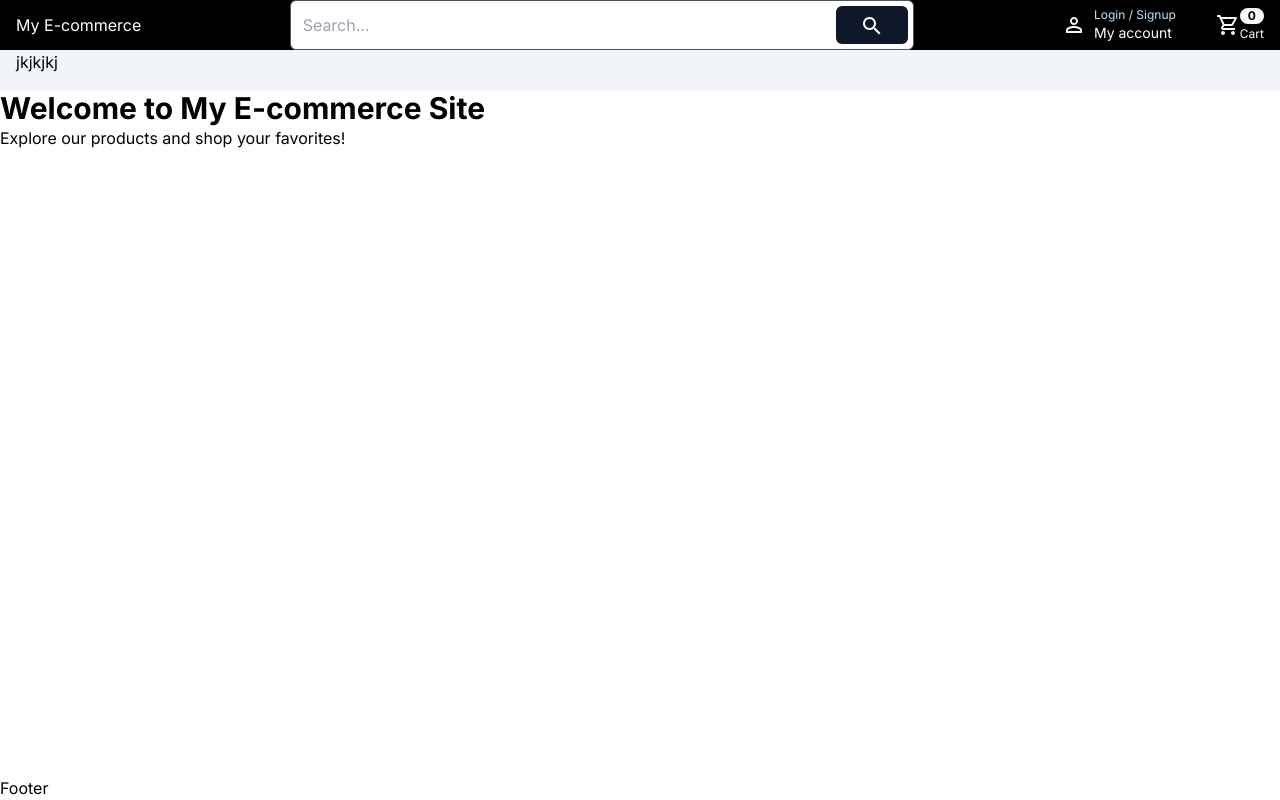
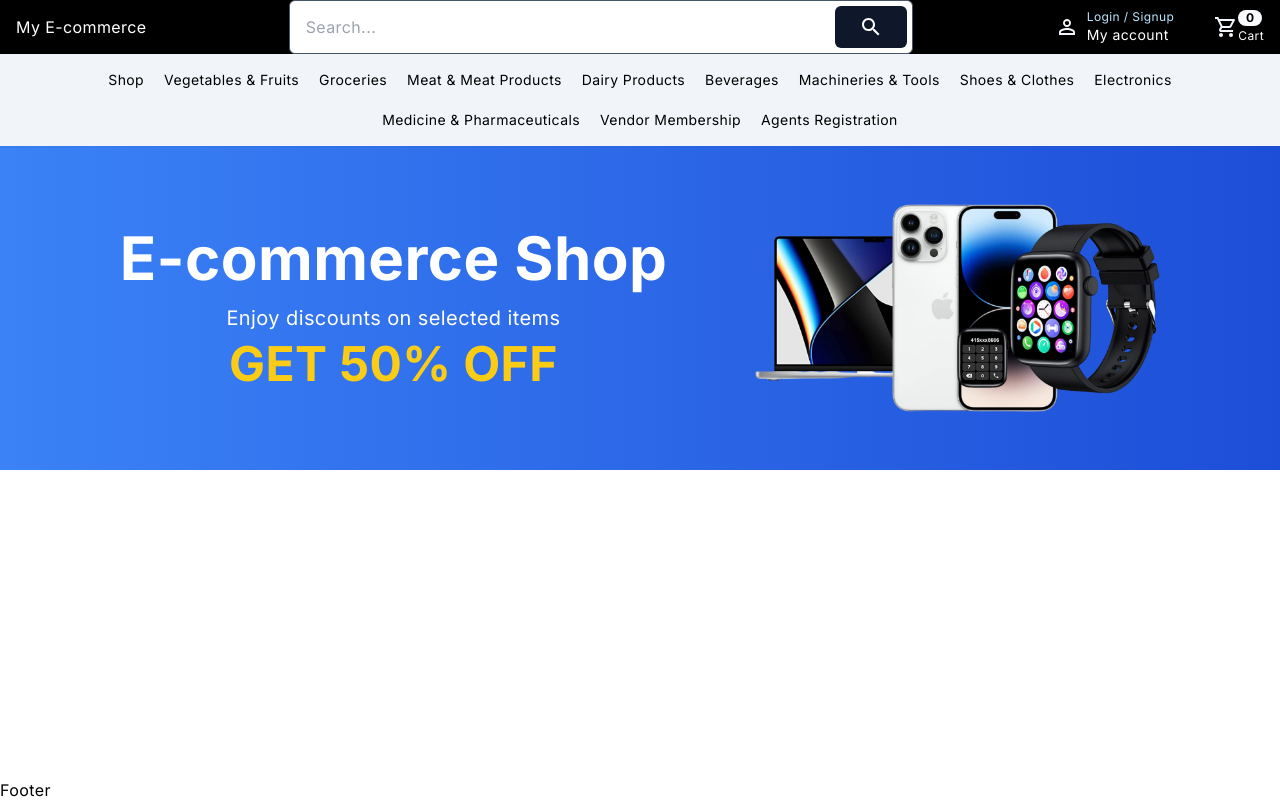
Before and after one commit to eangle9/E-commerce-frontend, a Next.js app: page / in a window 1280 px wide. Built offline with nearby package versions, Linux system fonts and the light colour scheme.

Commit message:
implemented bottom navbar and banner image

```diff
--- /dev/null
+++ b/app/components/HomeBanner.tsx
@@ -0,0 +1,29 @@
+import Image from "next/image";
+
+const HomeBanner: React.FC = () => {
+  return (
+    <div className="bg-gradient-to-r from-blue-500 to-blue-700 mb-8">
+      <div className="flex flex-col md:flex-row items-center justify-evenly px-8 py-12">
+        <div className="flex flex-col mb-8 md:mb-0 text-center">
+          <h1 className="text-4xl md:text-6xl mb-4 text-white font-bold">
+            <span className="whitespace-nowrap">E-commerce</span> Shop
+          </h1>
+          <p className="text-lg md:text-xl text-white mb-2">
+            Enjoy discounts on selected items
+          </p>
+          <p className="text-2xl md:text-5xl text-yellow-400 font-bold">GET 50% OFF</p>
+        </div>
+        <div className="w-1/3 relative aspect-video">
+          <Image
+            src="/images/banner-image.png"
+            alt="banner-image"
+            fill
+            className="object-contain"
+          />
+        </div>
+      </div>
+    </div>
+  );
+};
+
+export default HomeBanner;
--- a/app/components/nav/Navbar.tsx
+++ b/app/components/nav/Navbar.tsx
@@ -4,26 +4,53 @@
 import ShoppingCartOutlinedIcon from "@mui/icons-material/ShoppingCartOutlined";
 import SearchOutlinedIcon from "@mui/icons-material/SearchOutlined";
 import PersonOutlineOutlinedIcon from "@mui/icons-material/PersonOutlineOutlined";
+import MenuOutlinedIcon from "@mui/icons-material/MenuOutlined";
+import CloseOutlinedIcon from "@mui/icons-material/CloseOutlined";
 import Container from "../Container";
+import { useEffect, useState } from "react";
+// import { MenuIcon, XIcon } from '@heroicons/react@v1/outline';
 
 const Navbar: React.FC = () => {
+  const [isOpen, setIsOpen] = useState<boolean>(false);
+  const toggleMenu = () => {
+    setIsOpen(!isOpen);
+  };
+
+  const handleResize = () => {
+    if (window.innerWidth >= 1024) {
+      // 1024px corresponds to Tailwind's `lg` breakpoint
+      setIsOpen(false);
+    }
+  };
+
+  useEffect(() => {
+    window.addEventListener("resize", handleResize);
+    handleResize(); // Initial check
+
+    return () => {
+      window.removeEventListener("resize", handleResize);
+    };
+  }, []);
+
+  console.log("isOpen", isOpen);
+
   return (
-    <header className="sticky top-0 w-full z-30 shadow-sm">
+    <div className="sticky top-0 w-full z-30 shadow-sm">
       <nav className="bg-black">
         <Container>
-          <div className="flex justify-between items-center text-white">
+          <div className="flex flex-col-reverse gap-2 flex-grow md:flex-row md:justify-between md:items-center text-white">
             <Link href="/" className="hidden lg:block">
               My E-commerce
             </Link>
-            <div className="w-1/2 flex relative">
+            <div className="w-full mb-2.5 md:mb-0 md:w-1/2 flex relative">
               <input type="text" placeholder="Search..." className="w-full" />
               <button className="searchbtn">
                 <SearchOutlinedIcon />
               </button>
             </div>
-            <div className="flex items-center gap-10">
+            <div className="flex justify-evenly mt-2.5 md:mt-0 items-center md:gap-10">
               <Link href="/account" className="flex items-center gap-2">
-                <PersonOutlineOutlinedIcon className="size-8 text-slate-100" />
+                <PersonOutlineOutlinedIcon className="size-9 text-slate-100" />
                 <div className="flex flex-col">
                   <div className="login-signup">
                     <div className="hover:opacity-80 transition">Login</div>
@@ -34,7 +61,7 @@
                 </div>
               </Link>
               <Link href="/shoppingcart" className="flex items-center">
-                <ShoppingCartOutlinedIcon className="size-7 text-slate-100" />
+                <ShoppingCartOutlinedIcon className="size-8 text-slate-100" />
                 <div className="flex flex-col gap-0.5">
                   <span className="cart-quantity">0</span>
                   <span className="cart">Cart</span>
@@ -46,10 +73,151 @@
       </nav>
       <div className="bg-slate-100">
         <Container>
-          <div className="h-10">jkjkjkj</div>
+          <div className="block lg:hidden">
+            <button onClick={toggleMenu}>
+              <MenuOutlinedIcon />
+            </button>
+          </div>
+
+          <div className="hidden lg:block text-sm text-black py-4">
+            <ul className="lists">
+              <li>
+                <Link href="#" className="link">
+                  Shop
+                </Link>
+              </li>
+              <li>
+                <Link href="#" className="link">
+                  Vegetables & Fruits
+                </Link>
+              </li>
+              <li>
+                <Link href="#" className="link">
+                  Groceries
+                </Link>
+              </li>
+              <li>
+                <Link href="#" className="link">
+                  Meat & Meat Products
+                </Link>
+              </li>
+              <li>
+                <Link href="#" className="link">
+                  Dairy Products
+                </Link>
+              </li>
+              <li>
+                <Link href="#" className="link">
+                  Beverages
+                </Link>
+              </li>
+              <li>
+                <Link href="#" className="link">
+                  Machineries & Tools
+                </Link>
+              </li>
+              <li>
+                <Link href="#" className="link">
+                  Shoes & Clothes
+                </Link>
+              </li>
+              <li>
+                <Link href="#" className="link">
+                  Electronics
+                </Link>
+              </li>
+              <li>
+                <Link href="#" className="link">
+                  Medicine & Pharmaceuticals
+                </Link>
+              </li>
+              <li>
+                <Link href="#" className="link">
+                  Vendor Membership
+                </Link>
+              </li>
+              <li>
+                <Link href="#" className="link">
+                  Agents Registration
+                </Link>
+              </li>
+            </ul>
+          </div>
         </Container>
+        {isOpen ? (
+          <div className="block lg:hidden fixed top-0 z-50 h-screen w-60 px-6 py-10 bg-slate-200 text-sm text-black">
+            <div className="absolute top-0 right-0 size-10 bg-black text-slate-300 flex justify-center items-center">
+              <CloseOutlinedIcon className="transition-transform duration-500 ease-in-out transform hover:rotate-90 hover:cursor-pointer" />
+            </div>
+            <ul className="menu">
+              <li>
+                <Link href="#" className="link">
+                  Shop
+                </Link>
+              </li>
+              <li>
+                <Link href="#" className="link">
+                  Vegetables & Fruits
+                </Link>
+              </li>
+              <li>
+                <Link href="#" className="link">
+                  Groceries
+                </Link>
+              </li>
+              <li>
+                <Link href="#" className="link">
+                  Meat & Meat Products
+                </Link>
+              </li>
+
+              <li>
+                <Link href="#" className="link">
+                  Dairy Products
+                </Link>
+              </li>
+              <li>
+                <Link href="#" className="link">
+                  Beverages
+                </Link>
+              </li>
+              <li>
+                <Link href="#" className="link">
+                  Machineries & Tools
+                </Link>
+              </li>
+              <li>
+                <Link href="#" className="link">
+                  Shoes & Clothes
+                </Link>
+              </li>
+              <li>
+                <Link href="#" className="link">
+                  Electronics
+                </Link>
+              </li>
+              <li>
+                <Link href="#" className="link">
+                  Medicine & Pharmaceuticals
+                </Link>
+              </li>
+              <li>
+                <Link href="#" className="link">
+                  Vendor Membership
+                </Link>
+              </li>
+              <li>
+                <Link href="#" className="link">
+                  Agents Registration
+                </Link>
+              </li>
+            </ul>
+          </div>
+        ) : (
+          <div></div>
+        )}
       </div>
-    </header>
+    </div>
   );
 };
 
--- a/app/globals.css
+++ b/app/globals.css
@@ -3,11 +3,14 @@
 @tailwind utilities;
 
 @layer base{
+  body{
+    @apply tracking-wide leading-5;
+  }
   input[type="text"] {
-    @apply hidden sm:block outline-none p-2 md:p-3 rounded-md text-slate-700 border border-slate-600;
+    @apply outline-none p-3 md:p-4 rounded-md text-slate-700 border border-slate-600;
   }
   .searchbtn{
-    @apply hidden sm:block absolute inset-y-0 right-0 flex-grow items-center justify-center m-0.5 px-2 md:m-1.5 md:px-6 rounded-md bg-slate-900 text-white hover:opacity-60 transition;
+    @apply absolute inset-y-0 right-0 flex-grow items-center justify-center m-1 px-4 sm:m-1.5 sm:px-6 rounded-md bg-slate-900 text-white hover:opacity-60 transition;
   }
   .login-signup{
     @apply flex items-center text-xs text-sky-200;
@@ -20,6 +23,15 @@
   }
   .cart{
     @apply text-xs hover:opacity-80 transition;
+  }
+  .lists{
+    @apply flex flex-wrap justify-center items-center list-none gap-5;
+  }
+  .link{
+    @apply whitespace-nowrap cursor-pointer hover:opacity-70 hover:underline underline-offset-2 transition;
+  }
+  .menu{
+    @apply flex flex-col gap-5;
   }
 }
 
--- a/app/page.tsx
+++ b/app/page.tsx
@@ -1,8 +1,9 @@
+import HomeBanner from "./components/HomeBanner";
+
 export default function Home() {
   return (
     <div>
-      <h1 className="text-3xl font-bold">Welcome to My E-commerce Site</h1>
-      <p>Explore our products and shop your favorites!</p>
+      <HomeBanner />
     </div>
   );
 }
```
Also changed, not shown: public/images/banner-image.png (added).
